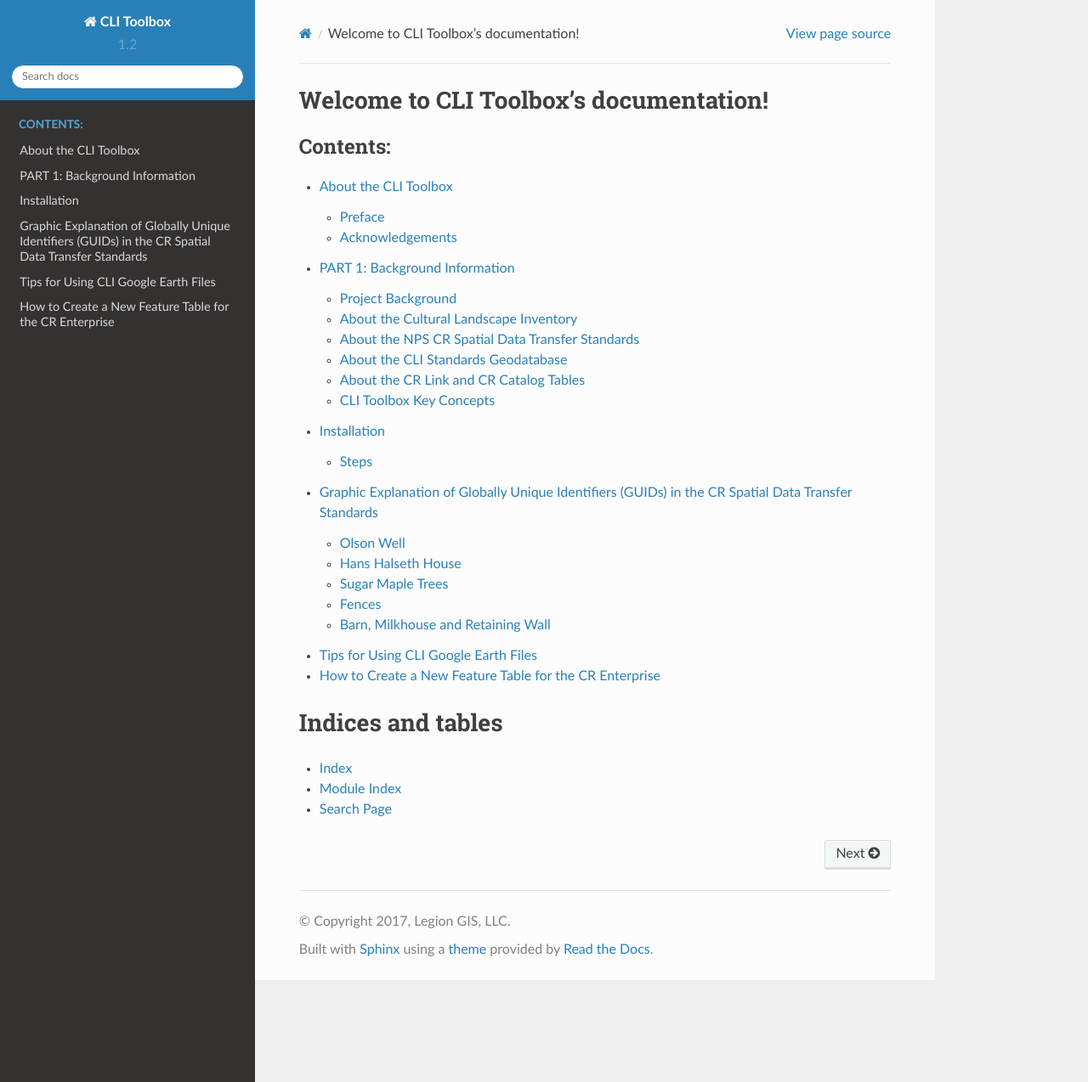
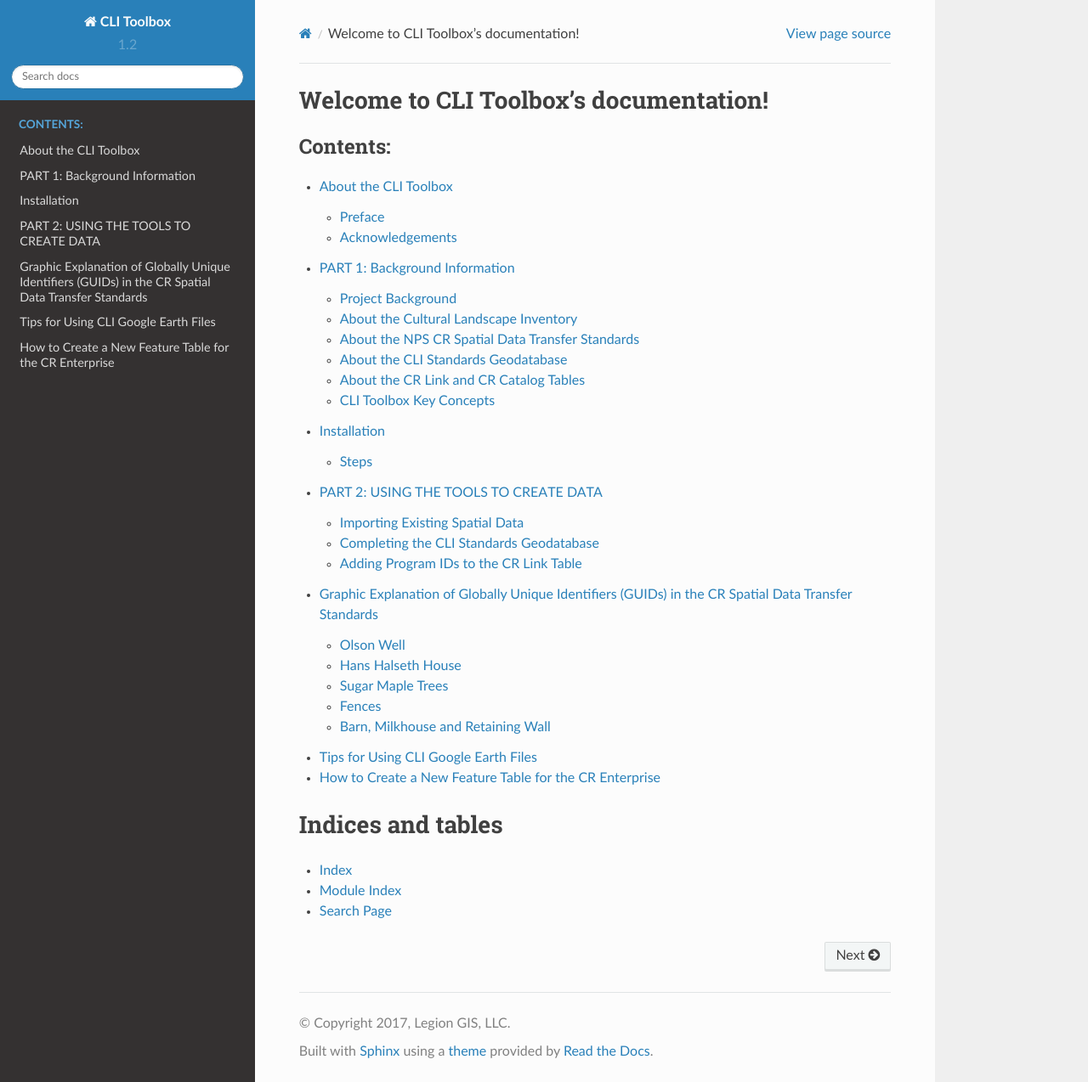
Before and after one commit to legiongis/cli-toolbox, a Sphinx documentation site: the page built from docs/index.rst, in a window 1280 px wide and 1274 px high. Shown: the whole window at 85% size. Built offline with Sphinx 7.4.7 and the Read the Docs theme 2.0.0, drawn with Linux system fonts in a browser that asks for light colours.

Commit message:
Update index.rst

```diff
--- a/docs/index.rst
+++ b/docs/index.rst
@@ -12,6 +12,7 @@ Welcome to CLI Toolbox's documentation!
 
    home
    installation
+   use_tools_create_data
    start_GUIDs
    tips_CLI_googlearth
    create_newfeattbl
```
